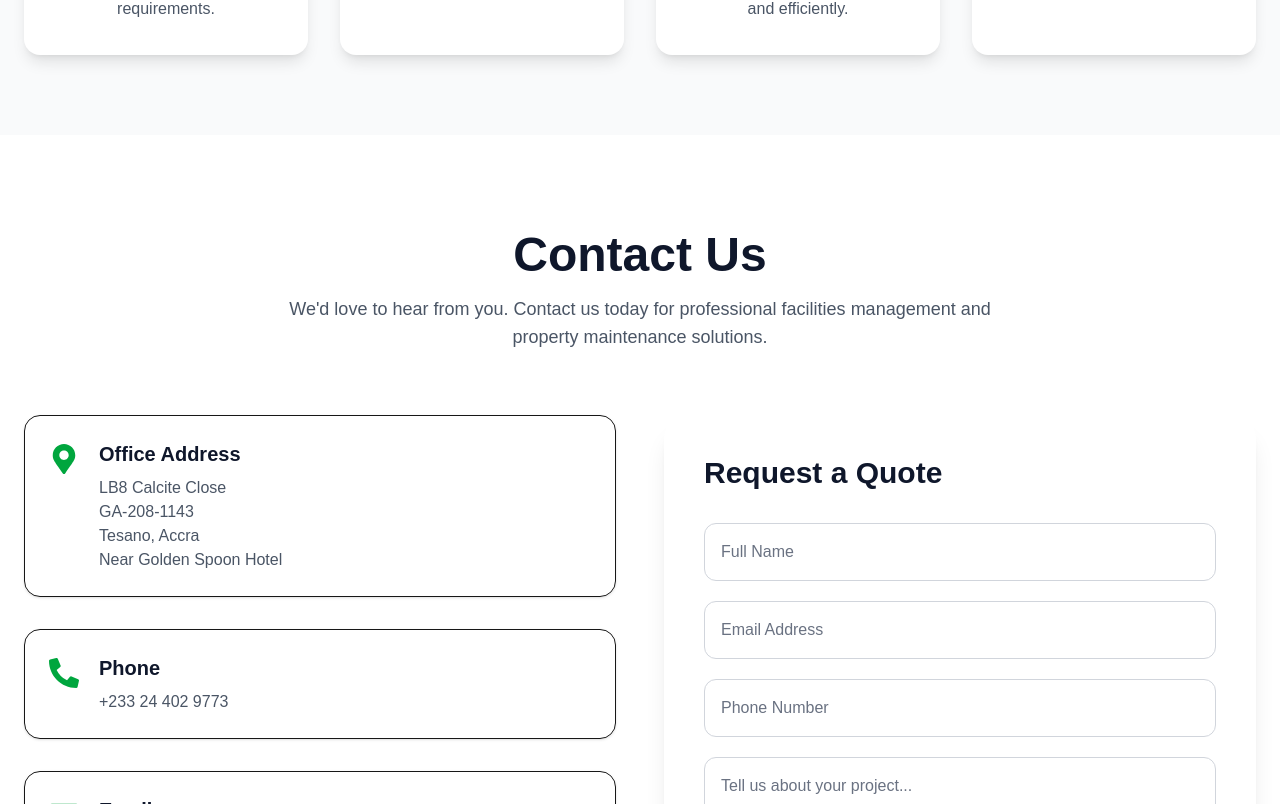
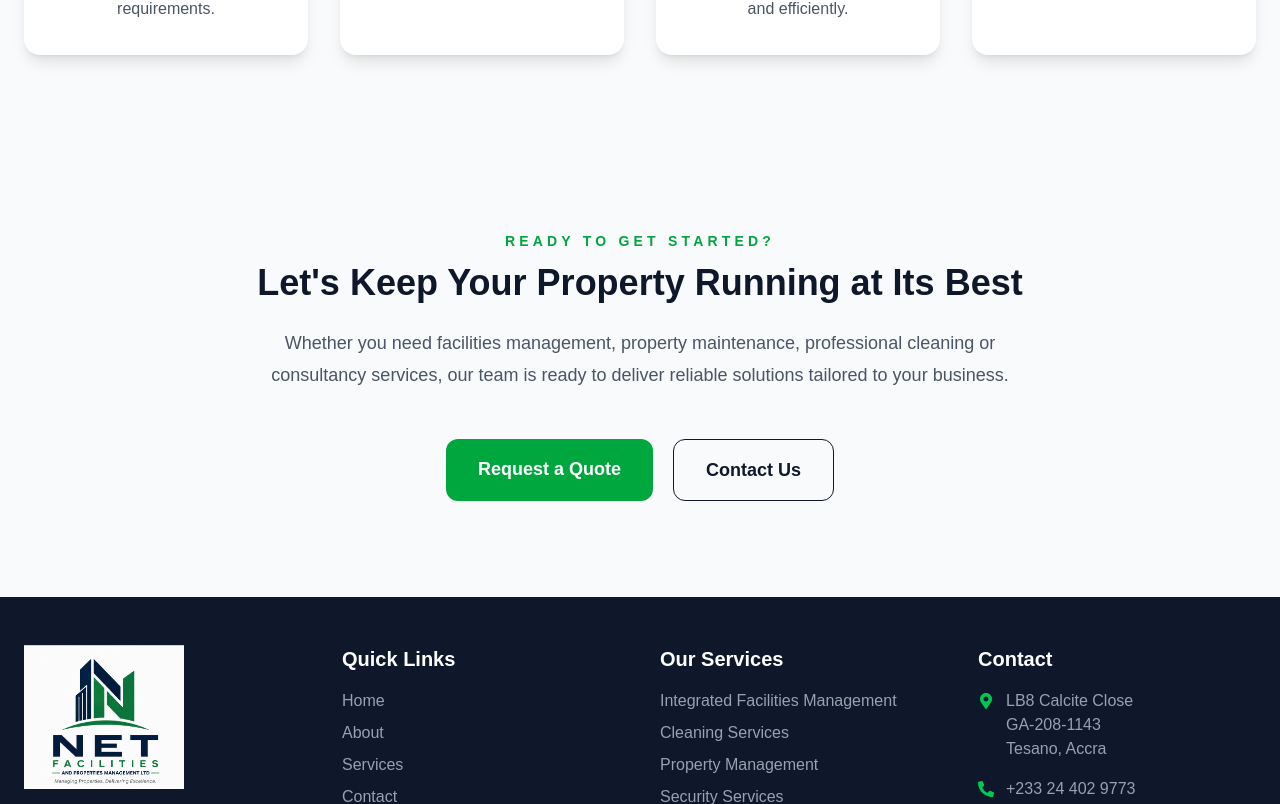
Before and after one commit to NetfacilitiesLtd/net-facilities, a Next.js app: page / in a window 1280 px wide. Shown: the part 4376-5180 px from the top of the page. Built offline with nearby package versions, Linux system fonts and the light colour scheme.

Commit message:
Refine homepage layout and page design

```diff
--- a/app/page.tsx
+++ b/app/page.tsx
@@ -6,7 +6,7 @@ import Process from "@/components/Process";
 import Hero from "@/components/Hero";
 import Services from "@/components/Services";
 import WhyChooseUs from "@/components/WhyChooseUs";
-import Contact from "@/components/Contact";
+import HomeCTA from "@/components/HomeCTA";
 
 export default function Home() {
   return (
@@ -16,8 +16,8 @@ export default function Home() {
   <Services />
   <WhyChooseUs />
   <Gallery />
-  <Process />
-  <Contact />
+<Process />
+<HomeCTA />
   <BackToTop />
 </main>
   );
--- /dev/null
+++ b/components/HomeCTA.tsx
@@ -0,0 +1,43 @@
+import Link from "next/link";
+
+export default function HomeCTA() {
+  return (
+    <section className="bg-gray-50 py-24">
+      <div className="mx-auto max-w-5xl px-6 text-center">
+
+        <p className="mb-3 text-sm font-semibold uppercase tracking-[0.3em] text-green-600">
+          READY TO GET STARTED?
+        </p>
+
+        <h2 className="text-4xl font-bold text-slate-900">
+          Let's Keep Your Property Running at Its Best
+        </h2>
+
+        <p className="mx-auto mt-6 max-w-3xl text-lg leading-8 text-gray-600">
+          Whether you need facilities management, property maintenance,
+          professional cleaning or consultancy services, our team is ready
+          to deliver reliable solutions tailored to your business.
+        </p>
+
+        <div className="mt-12 flex flex-col justify-center gap-5 sm:flex-row">
+
+          <Link
+            href="/contact"
+            className="rounded-xl bg-green-600 px-8 py-4 text-lg font-semibold text-white transition duration-300 hover:-translate-y-1 hover:bg-green-700"
+          >
+            Request a Quote
+          </Link>
+
+          <Link
+            href="/contact"
+            className="rounded-xl border border-slate-900 px-8 py-4 text-lg font-semibold text-slate-900 transition duration-300 hover:-translate-y-1 hover:bg-slate-900 hover:text-white"
+          >
+            Contact Us
+          </Link>
+
+        </div>
+
+      </div>
+    </section>
+  );
+}
```
